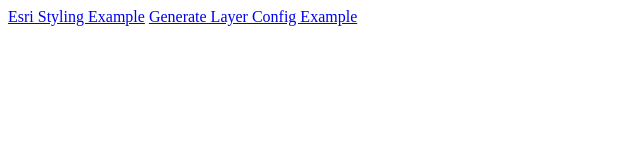
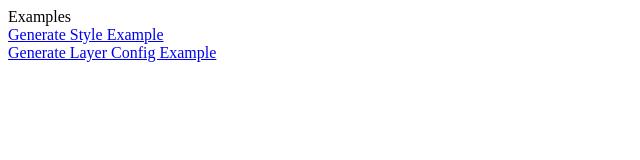
Before and after one commit to planetfederal/ole, a website: page index.html in a window 1280 px wide. Shown: the whole page, without its empty margins (0-640 px from the left). Drawn offline with Linux system fonts and the light colour scheme.

Commit message:
Update index.html

```diff
--- a/index.html
+++ b/index.html
@@ -1,9 +1,11 @@
 <html>
   <head>
+    <meta charset="UTF-8">
     <title>Olé - Integration of OpenLayers 3 and Esri ArcGIS REST services</title>
   </head>
   <body>
-    <a href="examples/examples/esri-styling.html">Esri Styling Example</a>
-    <a href="examples/examples/layer-generator.html">Generate Layer Config Example</a>
+    <div>Examples</div>
+    <div><a href="examples/examples/esri-styling.html">Generate Style Example</a></div>
+    <div><a href="examples/examples/layer-generator.html">Generate Layer Config Example</a></div>
   </body>
 </html>
```
